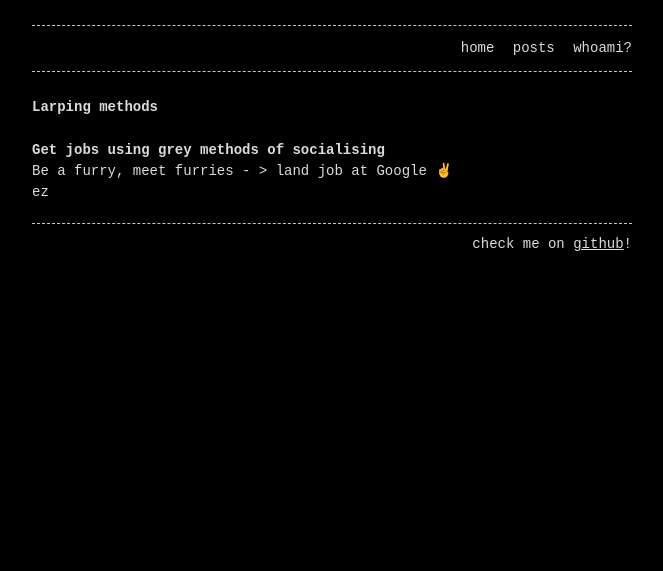
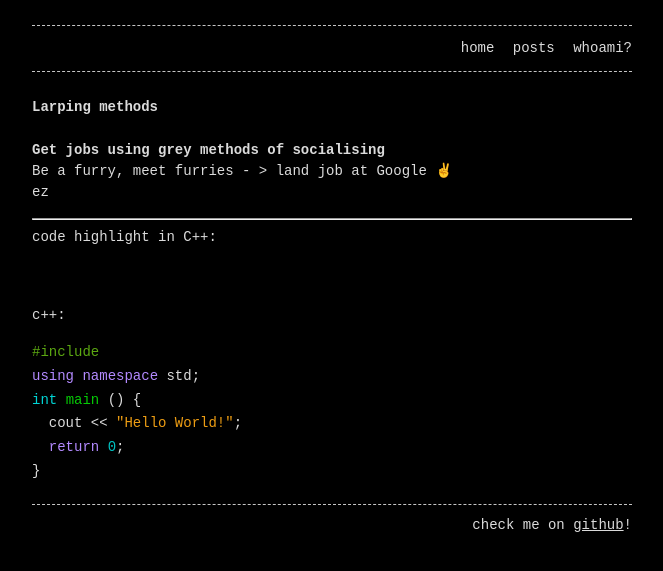
Before and after one commit to 0708090/0708090.github.io, a Jekyll site: the page built from posts/post1.md, in a window 1280 px wide. Shown: the top 571 px of the page, without its empty margins (308-971 px from the left). Built offline with Jekyll 4.4.1, drawn with Linux system fonts in a browser that asks for light colours; some web fonts are replaced.

Commit message:
Add C++ code highlight example to post1.md
Added C++ code example for highlighting.

```diff
--- a/posts/post1.md
+++ b/posts/post1.md
@@ -9,3 +9,16 @@ permalink: /post/getemployed
 
 Be a furry, meet furries - > land job at Google ✌️
 ez
+
+---
+code highlight in C++:
+
+<br /><br />c++:
+{% highlight c++ %}
+#include
+using namespace std;
+int main () {
+  cout << "Hello World!";
+  return 0;
+}
+{% endhighlight %}
```
